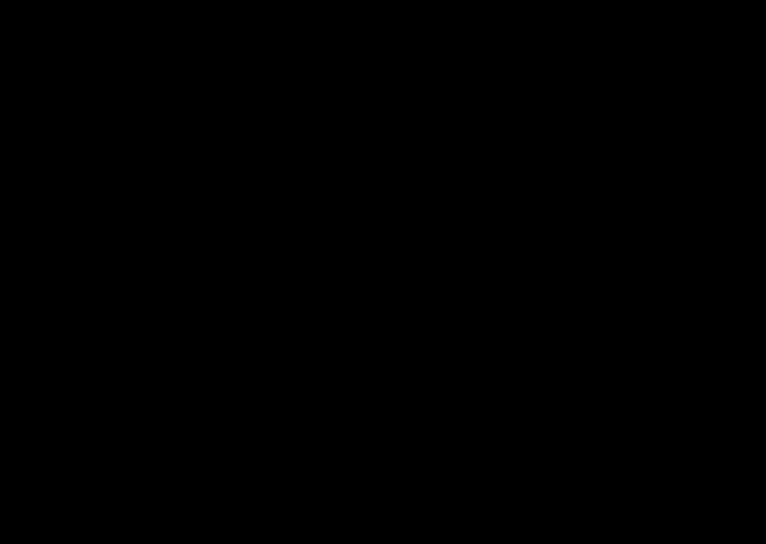
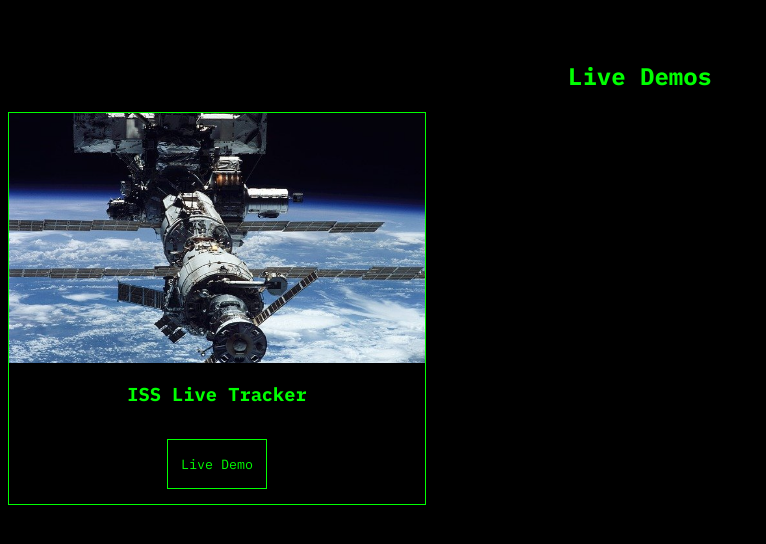
Before and after one commit to austinrutledge0/simple-portfolio, a Vue app: page /demos in a window 1280 px wide. Before the commit this address had no page. Shown: the top 544 px of the page, without its empty margins (0-766 px from the left). Built offline with nearby package versions, Linux system fonts and the light colour scheme.

Commit message:
v1 portfolio ready to deploy

```diff
--- a/public/index.html
+++ b/public/index.html
@@ -1,4 +1,5 @@
 <!DOCTYPE html>
+<title>Austin Rutledge</title>
 <html lang="">
   <head>
     <meta charset="utf-8">
--- a/src/components/CardLayout.vue
+++ b/src/components/CardLayout.vue
@@ -1,23 +1,31 @@
 <template>
-    <div>
-        <modal
-            v-show="isModalVisible"
-            :toggleModal="toggleModal"
-        />
-        <img :src="require('@/assets/images/' + projectImgUrl)" class='projectImage'>
+    <div class="project">
+        <modal v-show="isModalVisible" :toggleModal="toggleModal">
+            <template v-slot:header>
+                <h3>{{ projectName }}</h3>
+            </template>
+            <template v-slot:body>
+                <p class="projectDescription">{{ projectDescription }}</p>
+            </template>
+            <template v-slot:builtWith>
+                <div class="builtWithRow">
+                    <p>Built with:</p>
+                    <p v-for="mw of madeWith" :key="mw">{{ mw }}</p>
+                </div>
+            </template>
+        </modal>
+        <img :src="require('@/assets/images/' + projectImgUrl)" class="projectImage" />
         <h3>{{ projectName }}</h3>
-        <p class='projectDescription'>{{ projectDescription }}</p>
-        <div class="githubButton">
-            <div class="builtWithRow">
-                <p>Built with:</p>
-
-               <p v-for='mw of madeWith' :key='mw'>{{mw}}</p>
-            </div>
-            <div class="linkButtonContainer">
-                <a :href="projectUrl" target='_blank'>Check out {{ projectName }}</a>
-            </div>
+        <div class="buttonRow">
+            <router-link v-if="demoUrl" :to="demoUrl">
+                <button class="button">Live Demo</button>
+            </router-link>
+            <button v-if="projectUrl" class="button" @click="navigateToProjectSite">Project Site</button>
+            <button v-if="projectDescription" class="button right" @click="toggleModal">Project Details</button>
+            <button v-if="projectRepoUrl" class="button right" @click="navigateToProjectRepo">
+                Project Repository
+            </button>
         </div>
-        <button @click="toggleModal"></button>
     </div>
 </template>
 
@@ -29,34 +37,64 @@
     .githubButton {
         padding-bottom: 20px;
     }
+    .project {
+        display: flex;
+        flex-direction: column;
+        justify-content: center;
+        align-items: center;
+        border: 1px solid #00ff01;
+        width: 100%;
+    }
+}
+.button {
+    font-family: 'IBM Plex Mono', monospace;
+    width: 100px;
+    height: 50px;
+    cursor: pointer;
+    border: 1px solid #00ff01;
+    background-color: transparent;
+    margin-top: 15px;
+    margin-bottom: 15px;
+    color: #00ff01;
+}
+.buttonRow {
+    display: flex;
+    flex-direction: row;
+}
+.right {
+    margin-left: 10px;
 }
 .projectImage {
     width: 100%;
     height: 250px !important;
 }
-.builtWithRow{
+.builtWithRow {
     display: flex;
     flex-direction: row;
     font-size: 14px;
 }
-.noProjectImage {
-    display: flex;
-    width: 500px;
-    height: 250px;
-    justify-content: center;
-    align-items: center;
-}
-.project{
+.project {
     display: flex;
     flex-direction: column;
     justify-content: center;
     align-items: center;
     display: flex;
     border: 1px solid #00ff01;
-    width:calc((100% - 16px) / 3)
+    width: calc((100% - 16px) / 3);
 }
-.projectDescription{
-   margin-left: 25px;
+@media (max-width: 600px) {
+    .project {
+        display: flex;
+        flex-direction: column;
+        justify-content: center;
+        align-items: center;
+        display: flex;
+        border: 1px solid #00ff01;
+        width: 100%;
+    }
+}
+.projectDescription {
+    margin-left: 25px;
     margin-right: 25px;
     flex: 1;
     flex-direction: column;
@@ -74,8 +112,7 @@
 
 <script>
 import '../styles/global.css'
-import {  ref } from 'vue'
-import modal from '@/components/Modal';
+import { ref } from 'vue'
 import Modal from '@/components/Modal'
 
 export default {
@@ -85,26 +122,31 @@ export default {
         project: {
             type: Object,
         },
-        components:{
-            modal
-        }
-
     },
 
     setup(props) {
         const projectName = ref(props.project.projectName)
         const projectDescription = ref(props.project.projectDescription)
         const projectImgUrl = ref(props.project.projectImgUrl)
-        const projectUrl= ref(props.project.projectUrl)
+        const projectUrl = ref(props.project.projectUrl)
+        const demoUrl = ref(props.project.demoUrl)
         const madeWith = ref(props.project.builtWith)
-        let isModalVisible = ref(false);
+        const projectRepoUrl = ref(props.project.projectRepoUrl)
+        let isModalVisible = ref(false)
 
-       // const modalOpen = ref(false)
+        // const modalOpen = ref(false)
         console.log(props.project.builtWith)
+
         const toggleModal = () => {
-            isModalVisible.value = !isModalVisible.value;
+            isModalVisible.value = !isModalVisible.value
+        }
+        const navigateToProjectSite = () => {
+            window.open(projectUrl.value)
         }
 
+        const navigateToProjectRepo = () => {
+            window.open(projectRepoUrl.value)
+        }
 
         const backgroundColors = ['#D000C3', '#FF40FF', '#00FCD3', '#00FE8D', '#00FE6E']
         return {
@@ -116,9 +158,11 @@ export default {
             projectUrl,
             madeWith,
             toggleModal,
-            isModalVisible
-
-
+            isModalVisible,
+            navigateToProjectSite,
+            navigateToProjectRepo,
+            projectRepoUrl,
+            demoUrl,
         }
     },
 }
--- /dev/null
+++ b/src/components/DemosPage.vue
@@ -0,0 +1,37 @@
+<template>
+    <h2>Live Demos</h2>
+    <div class="projectsWrapper">
+        <CardLayout v-for="project in projects" :key="project.id" :project="project"></CardLayout>
+    </div>
+</template>
+
+<script>
+import CardLayout from './CardLayout'
+
+export default {
+    name: 'DemosPage',
+    components: { CardLayout },
+
+    setup() {
+        let projects = [
+            {
+                id: 1,
+                projectName: 'ISS Live Tracker',
+                demoUrl: '/demos/map',
+                projectImgUrl: 'issImage.jpg',
+            },
+        ]
+        return {
+            projects,
+        }
+    },
+}
+</script>
+
+<style scoped>
+.projectsWrapper {
+    display: flex;
+    flex-direction: row;
+    flex-wrap: wrap;
+}
+</style>
--- a/src/components/HomePage.vue
+++ b/src/components/HomePage.vue
@@ -2,10 +2,10 @@
     <Nyanimation></Nyanimation>
     <div class="centered-container">
         <div>
-            <router-link class="link" to='/about'>/about</router-link>
-            <router-link class="link" to=”/contact”>/contact</router-link>
-            <router-link class="link" to='/projects'>/projects</router-link>
-            <router-link class="link" to=”/demos”>/demos</router-link>
+            <!--            <router-link class="link" to='/about'>/about</router-link>-->
+            <!--            <router-link class="link" to=”/contact”>/contact</router-link>-->
+            <router-link class="link" to="/projects">/projects</router-link>
+            <router-link class="link" to="/demos">/demos</router-link>
         </div>
         <div>
             <TerminalEffect
@@ -49,7 +49,7 @@ export default {
 }
 </script>
 <style scoped>
-body{
+body {
     overflow: hidden;
 }
 </style>
--- a/src/components/Modal.vue
+++ b/src/components/Modal.vue
@@ -2,36 +2,13 @@
     <div class="modal-backdrop">
         <div class="modal">
             <header class="modal-header">
-                <slot name="header">
-                    This is the default title!
-                </slot>
-                <button
-                    type="button"
-                    class="btn-close"
-                    @click="props.toggleModal"
-                >
-                    x
-                </button>
+                <slot name="header"> Default Title </slot>
+                <button type="button" class="btn-close" @click="props.toggleModal">x</button>
             </header>
 
             <section class="modal-body">
-                <slot name="body">
-                    This is the default body!
-                </slot>
+                <slot name="body"> Default Body </slot>
             </section>
-
-            <footer class="modal-footer">
-                <slot name="footer">
-                    This is the default footer!
-                </slot>
-                <button
-                    type="button"
-                    class="btn-green"
-                    @click="props.toggleModal"
-                >
-                    Close Modal
-                </button>
-            </footer>
         </div>
     </div>
 </template>
@@ -41,17 +18,15 @@ import '../styles/global.css'
 
 export default {
     name: 'Modal',
-    components: {  },
+    components: {},
     props: {
         toggleModal: {
             type: Function,
         },
     },
-    setup( props  ) {
-
+    setup(props) {
         return {
-            props
-
+            props,
         }
     },
 }
@@ -70,30 +45,19 @@ export default {
 }
 
 .modal {
-    background: #FFFFFF;
+    background-color: #000000;
     box-shadow: 2px 2px 20px 1px;
     overflow-x: auto;
     display: flex;
     flex-direction: column;
-}
-
-.modal-header,
-.modal-footer {
-    padding: 15px;
-    display: flex;
+    max-width: 50%;
 }
 
 .modal-header {
     position: relative;
-    border-bottom: 1px solid #eeeeee;
-    color: #4AAE9B;
+    border-bottom: 1px solid #00ff01;
+    color: #00ff01;
     justify-content: space-between;
-}
-
-.modal-footer {
-    border-top: 1px solid #eeeeee;
-    flex-direction: column;
-    justify-content: flex-end;
 }
 
 .modal-body {
@@ -110,14 +74,7 @@ export default {
     padding: 10px;
     cursor: pointer;
     font-weight: bold;
-    color: #4AAE9B;
+    color: #00ff01;
     background: transparent;
 }
-
-.btn-green {
-    color: white;
-    background: #4AAE9B;
-    border: 1px solid #4AAE9B;
-    border-radius: 2px;
-}
 </style>
--- a/src/components/medium/MediumArticlesPage.vue
+++ b/src/components/medium/MediumArticlesPage.vue
@@ -1,28 +1,22 @@
 <template>
     <div class="projectsWrapper">
-<!--        <CardLayout v-for="project in projects" :key="project.id" :project="project"></CardLayout>-->
     </div>
 </template>
 
 <script>
-//import CardLayout from '@/components/CardLayout'
-const { parse } = require('rss-to-json');
-
+const { parse } = require('rss-to-json')
 
 export default {
     name: 'ProjectsPage',
     // components: { CardLayout },
 
     setup() {
+        (async () => {
+            // TODO: setup a proxy using this info https://stackoverflow.com/questions/44468743/how-to-call-medium-rss-feed
 
-        (async () => {
-// TODO: setup a proxy using this info https://stackoverflow.com/questions/44468743/how-to-call-medium-rss-feed
-
-            const rss = await parse('http://147.182.194.3:8083/https://medium.com/feed/@austinrutledge0');
-
-            console.log(JSON.stringify(rss, null, 3));
-
-        })();
+            const rss = await parse('http://147.182.194.3:8083/https://medium.com/feed/@austinrutledge0')
+            console.log(JSON.stringify(rss, null, 3))
+        })()
 
         // let projects = [
         //     {
--- a/src/main.js
+++ b/src/main.js
@@ -1,11 +1,11 @@
 import { createApp } from 'vue'
 import App from './App.vue'
 import { router } from './router'
-import axios from 'axios';
+import axios from 'axios'
 import VueAxios from 'vue-axios'
 
 const app = createApp(App)
 app.use(VueAxios, axios)
-app.provide('axios', app.config.globalProperties.axios)  // provide 'axios'
+app.provide('axios', app.config.globalProperties.axios) // provide 'axios'
 app.use(router)
 app.mount('#app')
```
Also changed, not shown: src/components/ProjectsPage.vue (+7 -8 lines), src/components/map/MapPage.vue (+39 -28 lines), src/router.js (+6 -1 lines), src/assets/images/issImage.jpg (added).
